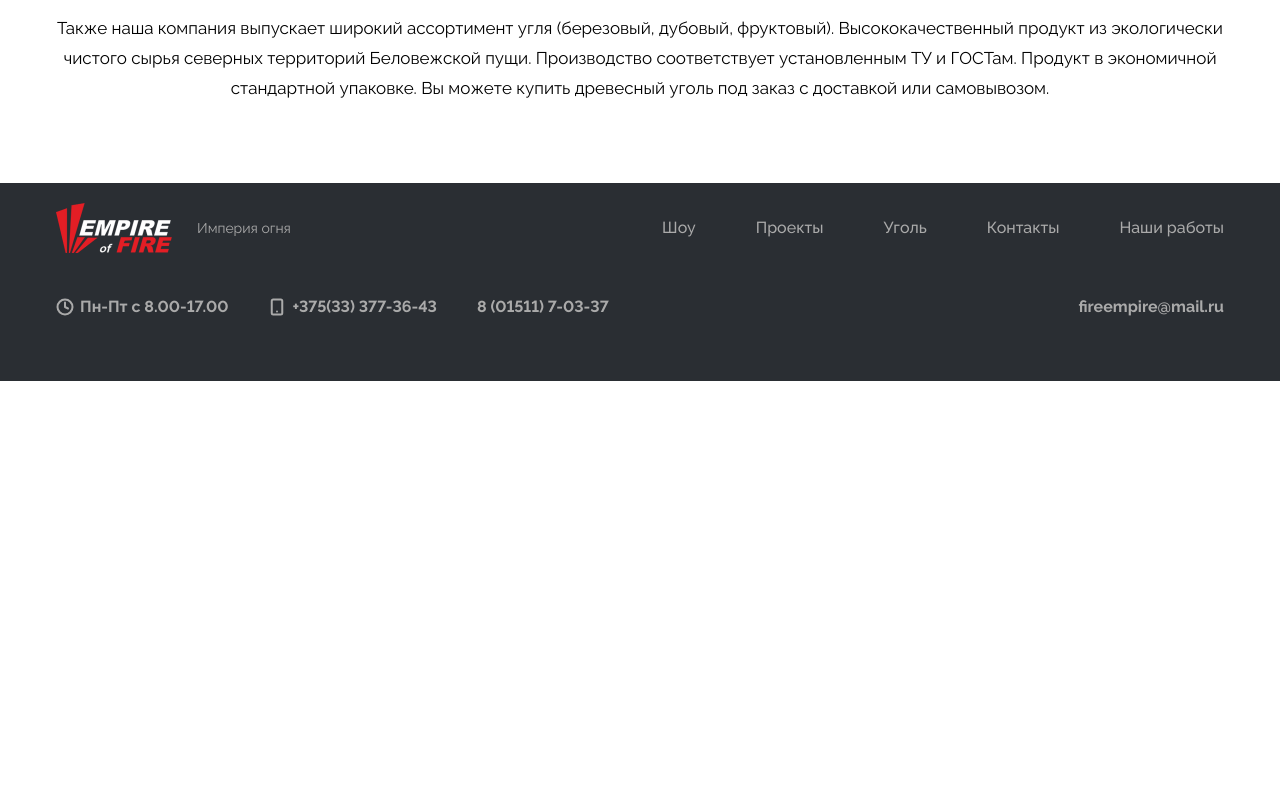
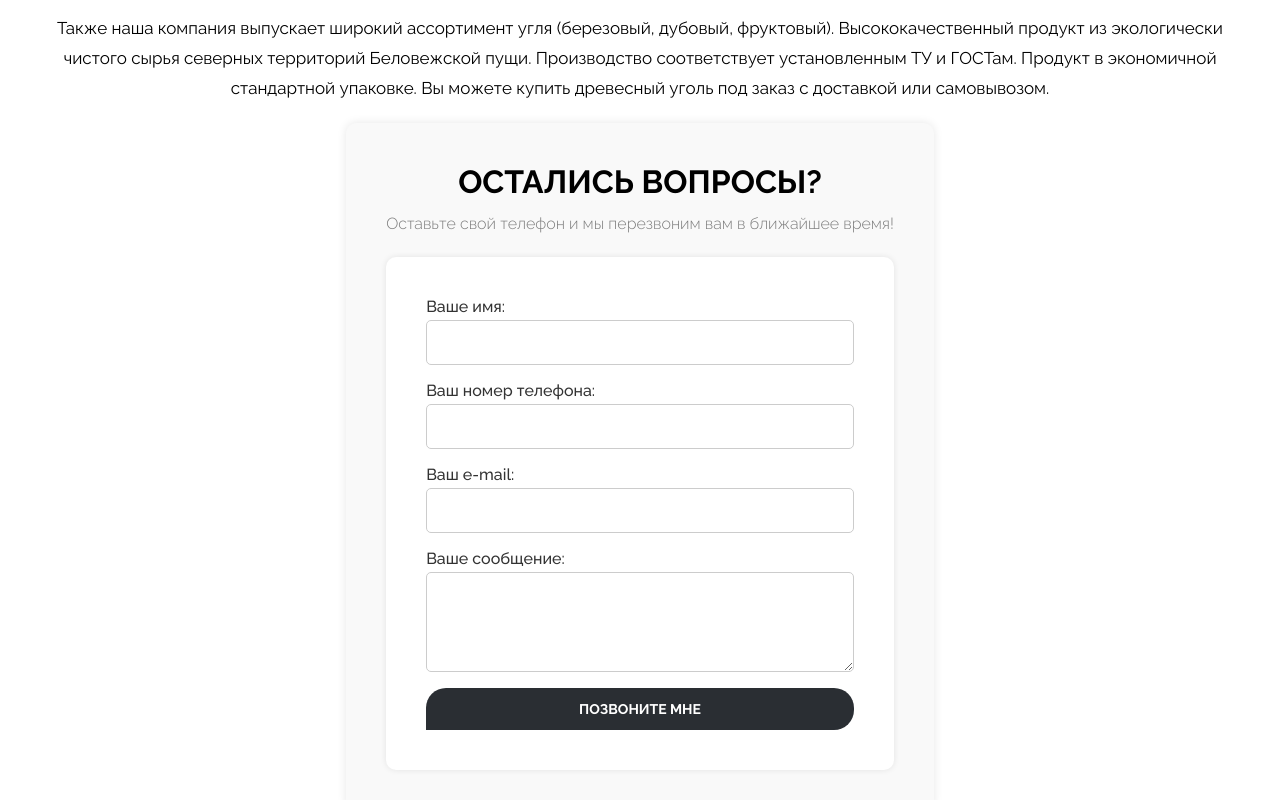
Before and after one commit to ScyBry/Fire_Empire_Fireworks, a React (Vite) app: page /contacts in a window 1280 px wide. Shown: the part 1080-1880 px from the top of the page. Before the commit the page ends 1461 px from the top, so only its background shows below. Built offline with nearby package versions, Linux system fonts and the light colour scheme; no server answers.

Commit message:
minor fixies

```diff
--- /dev/null
+++ b/src/components/Feedback/Feedback.tsx
@@ -0,0 +1,109 @@
+import React from "react";
+import { useForm } from "react-hook-form";
+import { z } from "zod";
+import { zodResolver } from "@hookform/resolvers/zod";
+import { motion } from "framer-motion";
+import styles from "./styles.module.sass";
+import { Button } from "../Button/Button";
+import emailjs from "@emailjs/browser";
+
+const serviceId = import.meta.env.VITE_EMAILJS_SERVICE_ID!;
+const templateId = import.meta.env.VITE_EMAILJS_TEMPLATE_ID!;
+const userId = import.meta.env.VITE_EMAILJS_USER_ID!;
+
+const schema = z.object({
+  name: z.string().min(1, { message: "Имя обязательно" }),
+  phone_number: z.string().min(1, { message: "Некорректный номер телефона" }),
+  email: z.string().email({ message: "Некорректный адрес электронной почты" }),
+  message: z.string().min(1, { message: "Сообщение обязательно" }),
+});
+
+type FormData = z.infer<typeof schema>;
+
+export const FeedbackForm: React.FC = () => {
+  const {
+    register,
+    handleSubmit,
+    formState: { errors },
+    reset,
+  } = useForm<FormData>({
+    resolver: zodResolver(schema),
+    mode: "onChange",
+  });
+
+  const onSubmit = (data: FormData) => {
+    const template = {
+      name: data.name,
+      phone_number: data.phone_number,
+      email: data.email,
+      message: data.message,
+      reply_to: data.email,
+    };
+
+    emailjs.send(serviceId, templateId, template, userId).then(
+      (result) => {
+        console.log("Email successfully sent!", result.text);
+        alert("Ваше сообщение было успешно отправлено!");
+        reset();
+      },
+      (error) => {
+        console.log("Failed to send email.", error.text);
+        alert(
+          "Произошла ошибка при отправке сообщения. Пожалуйста, попробуйте еще раз.",
+        );
+      },
+    );
+  };
+
+  return (
+    <motion.section
+      className={styles.feedback_form}
+      initial={{ opacity: 0, y: 50 }}
+      animate={{ opacity: 1, y: 0 }}
+      transition={{ duration: 0.6 }}
+      viewport={{ once: true }}
+    >
+      <div className={styles.container}>
+        <div className={styles.form__title}>
+          <h2>Остались вопросы?</h2>
+          <p>Оставьте свой телефон и мы перезвоним вам в ближайшее время!</p>
+        </div>
+        <form className={styles.form} onSubmit={handleSubmit(onSubmit)}>
+          <div className={styles.field}>
+            <label htmlFor="name">Ваше имя:</label>
+            <input id="name" {...register("name")} />
+            {errors.name && (
+              <p className={styles.error}>{errors.name.message}</p>
+            )}
+          </div>
+
+          <div className={styles.field}>
+            <label htmlFor="name">Ваш номер телефона:</label>
+            <input id="name" {...register("phone_number")} />
+            {errors.phone_number && (
+              <p className={styles.error}>{errors.phone_number.message}</p>
+            )}
+          </div>
+
+          <div className={styles.field}>
+            <label htmlFor="email">Ваш e-mail:</label>
+            <input id="email" type="email" {...register("email")} />
+            {errors.email && (
+              <p className={styles.error}>{errors.email.message}</p>
+            )}
+          </div>
+
+          <div className={styles.field}>
+            <label htmlFor="question">Ваше сообщение:</label>
+            <textarea id="question" {...register("message")} />
+            {errors.message && (
+              <p className={styles.error}>{errors.message.message}</p>
+            )}
+          </div>
+
+          <Button type="submit">ПОЗВОНИТЕ МНЕ</Button>
+        </form>
+      </div>
+    </motion.section>
+  );
+};
--- /dev/null
+++ b/src/components/Feedback/styles.module.sass
@@ -0,0 +1,80 @@
+.feedback_form
+	display: flex
+	flex-direction: column
+	align-items: center
+	background-color: #f9f9f9
+	box-shadow: 0 0 10px rgba(0, 0, 0, 0.1)
+	padding: 40px
+	margin-top: 60px
+	max-width: 700px
+	margin: 0 auto
+	border-radius: 10px
+
+	@media (max-width: 768px)
+		padding: 20px
+
+.container
+	width: 100%
+
+.form__title
+	text-align: center
+	margin-bottom: 20px
+
+	h2
+		font-size: 2rem
+		margin-bottom: 10px
+		@media (max-width: 768px)
+			font-size: 1.5rem
+
+	p
+		color: #7c7c7c
+		font-weight: 300
+		line-height: 1.7rem
+		@media (max-width: 768px)
+			font-size: 1rem
+
+.form
+	display: flex
+	flex-direction: column
+	gap: 1rem
+	background-color: #fff
+	padding: 40px
+	box-shadow: 0 0 6px rgba(0, 0, 0, 0.09)
+	border-radius: 10px
+	@media (max-width: 768px)
+		padding: 20px
+
+.field
+	display: flex
+	flex-direction: column
+	gap: 0.25rem
+	width: 100%
+
+	label
+		font-weight: 500
+		color: #333
+
+	input, textarea
+		width: 100%
+		padding: 12px
+		border: 1px solid #ccc
+		border-radius: 5px
+		font-size: 1rem
+		background-color: #fff
+		transition: border-color 0.3s ease, box-shadow 0.3s ease
+
+		&:focus
+			border-color: #007bff
+			box-shadow: 0 0 5px rgba(0, 123, 255, 0.5)
+			outline: none
+
+		&:hover
+			border-color: #0056b3
+
+	textarea
+		resize: vertical
+		min-height: 100px
+
+.error
+	color: red
+	font-size: 0.875rem
--- a/src/components/Question/Question.tsx
+++ /dev/null
@@ -1,3 +0,0 @@
-export const Question = () => {
-  return <div></div>;
-};
--- a/src/pages/Layout/Layout.tsx
+++ b/src/pages/Layout/Layout.tsx
@@ -6,6 +6,8 @@ import { AboutCompany } from "../../components/AboutCompany/AboutCompany";
 import { useEffect } from "react";
 import { ToastContainer } from "react-toastify";
 import { motion } from "framer-motion";
+import { Feedback } from "@mui/icons-material";
+import { FeedbackForm } from "../../components/Feedback/Feedback";
 
 export const Layout = () => {
   const location = useLocation();
@@ -25,6 +27,7 @@ export const Layout = () => {
 
       <AboutCompany />
 
+      <FeedbackForm />
       <Footer />
     </motion.div>
   );
--- a/src/pages/OurWorks/OurWorks.tsx
+++ b/src/pages/OurWorks/OurWorks.tsx
@@ -12,6 +12,9 @@ import styles from "./styles.module.sass";
 export const OurWorks = () => {
   return (
     <section className={`${styles.ourWorks} container`}>
+      <div>
+        <h2>Наши работы</h2>
+      </div>
       <LightGallery
         mode="lg-fade"
         pager={false}
--- a/src/pages/OurWorks/styles.module.sass
+++ b/src/pages/OurWorks/styles.module.sass
@@ -5,11 +5,15 @@
     margin-top: 20px
 
 .gallery
+  margin-top: 40px
   display: flex
   flex-wrap: wrap
   justify-content: center
   align-items: center
   gap: 30px
+
+  @media (max-width: 768px)
+    margin-top: 20px
 
 .galleryItem
   display: block
--- a/src/pages/ProjectsPage/ProjectsPage.tsx
+++ b/src/pages/ProjectsPage/ProjectsPage.tsx
@@ -28,6 +28,9 @@ export const ProjectsPage: React.FC = () => {
   return (
     <section className={styles.projects}>
       <div className="container">
+        <div>
+          <h2>Наши работы</h2>
+        </div>
         <motion.div
           initial="hidden"
           animate="visible"
```
Also changed, not shown: src/components/PageTitle/PageTitle.tsx (added, +14 -0 lines), src/components/PageTitle/styles.module.sass (added).
